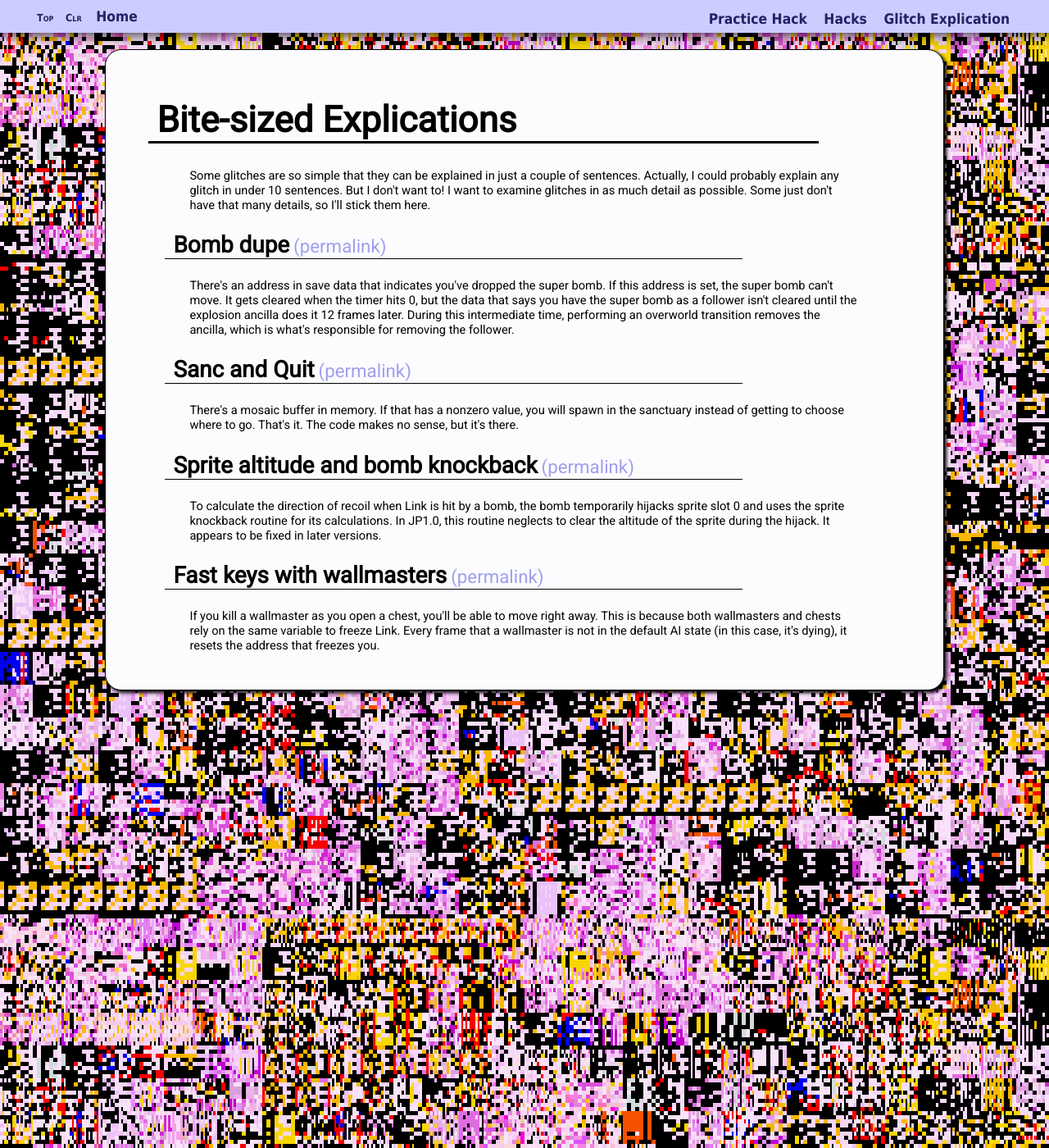
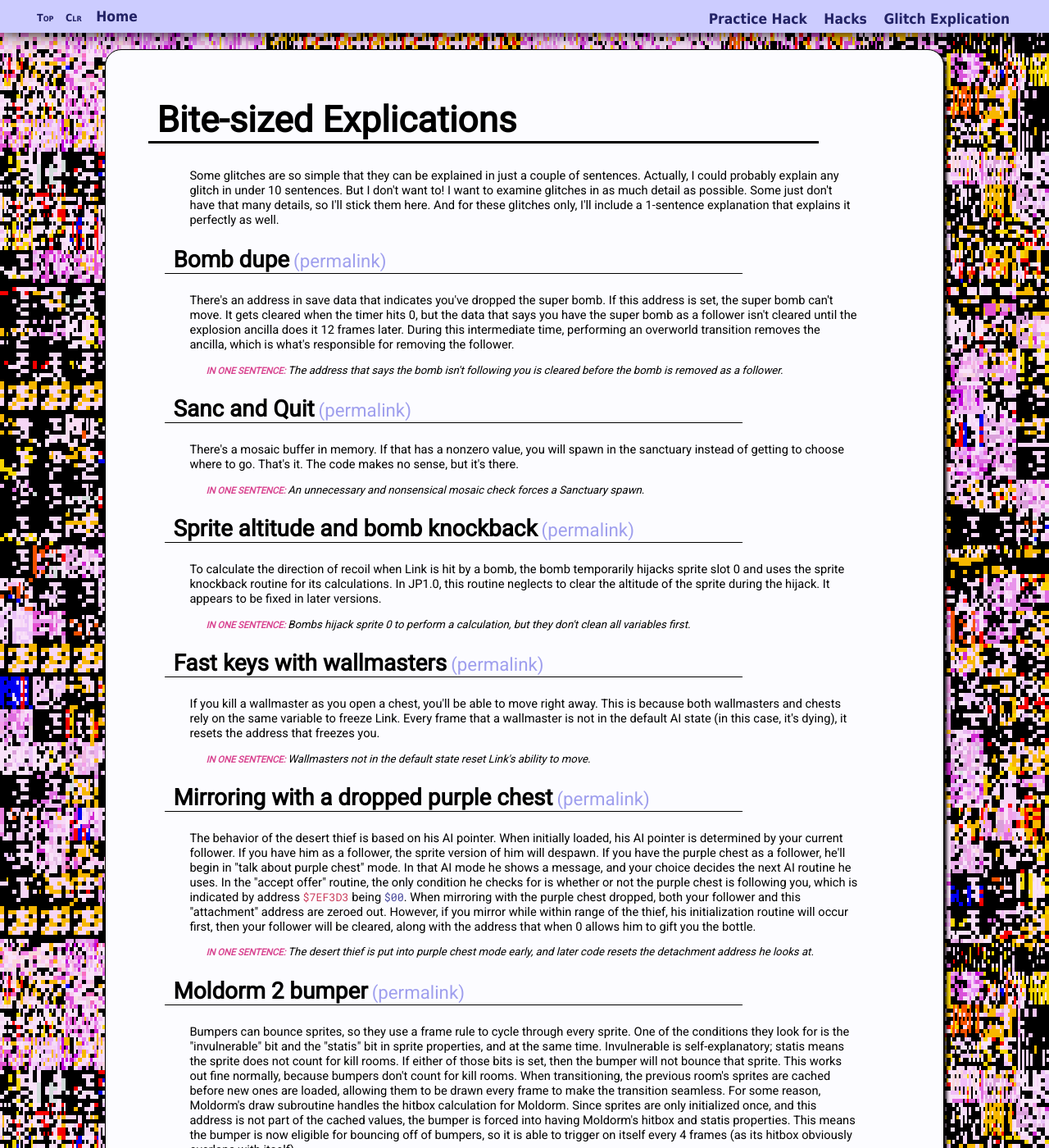
Before and after one commit to spannerisms/spannerisms.github.io, a Jekyll site: the page built from lightninground.html, in a window 1280 px wide and 1400 px high. Shown: the whole window at 82% size. Built offline with Jekyll 4.4.1, drawn with Linux system fonts in a browser that asks for light colours; some of the changed text lies outside the part shown.

Commit message:
a bit longer than usual, but whatever

```diff
--- a/assets/base.css
+++ b/assets/base.css
@@ -132,6 +132,19 @@ blockquote {
 blockquote:before,
 blockquote:after {
 	content: "\""
+}
+
+.supershort {
+	font-size: 90%;
+	padding-left: 20px;
+	font-style: oblique;
+}
+
+.supershort:before {
+	content: 'IN ONE SENTENCE: ';
+	font-weight: bold;
+	font-size: 85%;
+	color: #D84490;
 }
 
 /* hack formatting */
--- a/explication.html
+++ b/explication.html
@@ -23,8 +23,8 @@ background: glitchybg
 
 	<h2>TODO list</h2>
 	<ul class="postlist">
-		In roughly the order I would like to do them:\
-		<li>Moldorm 2 bumper</li>
+		In roughly the order I would like to do them:
+		<li>That popo shadow in desert after genocide</li>
 		<li>Houlihan (and how it's not a glitch)</li>
 		<li>Grass prayer</li>
 		<li>Medallion cancel</li>
--- a/lightninground.html
+++ b/lightninground.html
@@ -5,17 +5,29 @@ background: glitchybg
 ---
 <div class="contentstuff glitchexp">
 	<h1>Bite-sized Explications</h1>
-	<p>Some glitches are so simple that they can be explained in just a couple of sentences. Actually, I could probably explain any glitch in under 10 sentences. But I don't want to! I want to examine glitches in as much detail as possible. Some just don't have that many details, so I'll stick them here.</p>
+	<p>Some glitches are so simple that they can be explained in just a couple of sentences. Actually, I could probably explain any glitch in under 10 sentences. But I don't want to! I want to examine glitches in as much detail as possible. Some just don't have that many details, so I'll stick them here. And for these glitches only, I'll include a 1-sentence explanation that explains it perfectly as well.</p>
 
 	<h2 id="bombdupe">Bomb dupe<a href="#bombdupe" class="headerLink">(permalink)</a></h2>
 	<p>There's an address in save data that indicates you've dropped the super bomb. If this address is set, the super bomb can't move. It gets cleared when the timer hits 0, but the data that says you have the super bomb as a follower isn't cleared until the explosion ancilla does it 12 frames later. During this intermediate time, performing an overworld transition removes the ancilla, which is what's responsible for removing the follower.</p>
+	<p class="supershort">The address that says the bomb isn't following you is cleared before the bomb is removed as a follower.</p>
 
 	<h2 id="sancandquit">Sanc and Quit<a href="#sancandquit" class="headerLink">(permalink)</a></h2>
 	<p>There's a mosaic buffer in memory. If that has a nonzero value, you will spawn in the sanctuary instead of getting to choose where to go. That's it. The code makes no sense, but it's there.</p>
+	<p class="supershort">An unnecessary and nonsensical mosaic check forces a Sanctuary spawn.</p>
 
 	<h2 id="bombspriteZ">Sprite altitude and bomb knockback<a href="#bombspriteZ" class="headerLink">(permalink)</a></h2>
 	<p>To calculate the direction of recoil when Link is hit by a bomb, the bomb temporarily hijacks sprite slot 0 and uses the sprite knockback routine for its calculations. In JP1.0, this routine neglects to clear the altitude of the sprite during the hijack. It appears to be fixed in later versions.</p>
+	<p class="supershort">Bombs hijack sprite 0 to perform a calculation, but they don't clean all variables first.</p>
 
 	<h2 id="fastkeys">Fast keys with wallmasters<a href="#fastkeys" class="headerLink">(permalink)</a></h2>
 	<p>If you kill a wallmaster as you open a chest, you'll be able to move right away. This is because both wallmasters and chests rely on the same variable to freeze Link. Every frame that a wallmaster is not in the default AI state (in this case, it's dying), it resets the address that freezes you.</p>
+	<p class="supershort">Wallmasters not in the default state reset Link's ability to move.</p>
+
+	<h2 id="pchestmirror">Mirroring with a dropped purple chest<a href="#pchestmirror" class="headerLink">(permalink)</a></h2>
+	<p>The behavior of the desert thief is based on his AI pointer. When initially loaded, his AI pointer is determined by your current follower. If you have him as a follower, the sprite version of him will despawn. If you have the purple chest as a follower, he'll begin in "talk about purple chest" mode. In that AI mode he shows a message, and your choice decides the next AI routine he uses. In the "accept offer" routine, the only condition he checks for is whether or not the purple chest is following you, which is indicated by address <code class="address">$7EF3D3</code> being <code class="value">$00</code>. When mirroring with the purple chest dropped, both your follower and this "attachment" address are zeroed out. However, if you mirror while within range of the thief, his initialization routine will occur first, then your follower will be cleared, along with the address that when 0 allows him to gift you the bottle.</p>
+	<p class="supershort">The desert thief is put into purple chest mode early, and later code resets the detachment address he looks at.</p>
+
+	<h2 id="mold2bump">Moldorm 2 bumper<a href="#mold2bump" class="headerLink">(permalink)</a></h2>
+	<p>Bumpers can bounce sprites, so they use a frame rule to cycle through every sprite. One of the conditions they look for is the "invulnerable" bit and the "statis" bit in sprite properties, and at the same time. Invulnerable is self-explanatory; statis means the sprite does not count for kill rooms. If either of those bits is set, then the bumper will not bounce that sprite. This works out fine normally, because bumpers don't count for kill rooms. When transitioning, the previous room's sprites are cached before new ones are loaded, allowing them to be drawn every frame to make the transition seamless. For some reason, Moldorm's draw subroutine handles the hitbox calculation for Moldorm. Since sprites are only initialized once, and this address is not part of the cached values, the bumper is forced into having Moldorm's hitbox and statis properties. This means the bumper is now eligible for bouncing off of bumpers, so it is able to trigger on itself every 4 frames (as its hitbox obviously overlaps with itself).</p>
+	<p class="supershort">Because of how Moldorm's tail's hitbox is handled, the bumper is literally hitting itself.</p>
 </div>
```
